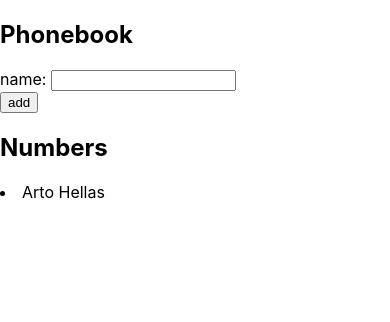
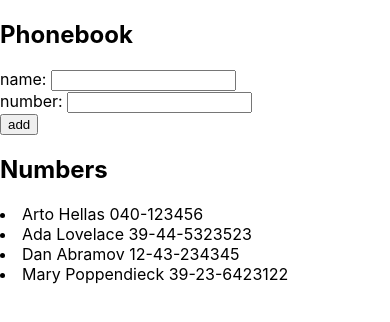
Before and after one commit to laurent-lao/fullstackopen-archived, a React (Create React App) app in the folder part2/phonebook/: page / in a window 390 px wide. Shown: the top 322 px of the page. Built offline with nearby package versions, Linux system fonts and the light colour scheme.

Commit message:
Update TelephoneBook

```diff
--- a/part2/phonebook/src/App.js
+++ b/part2/phonebook/src/App.js
@@ -1,33 +1,67 @@
-import React, { useState } from 'react'
+import React, { useState } from "react";
 
-const Debug = ({label, value}) => {
-  return (
-    <div>DEBUG: {label}={value}</div>
-  )
-}
-
-const ListPeople = ({people}) => {
+const Debug = ({ label, value }) => {
   return (
     <div>
-      {people.map(person =>
-        <li key={person.name}>{person.name}</li>
-      )}
+      DEBUG: {label}={value}
     </div>
-  )
-}
+  );
+};
+
+const ListPeople = ({ people }) => {
+  return (
+    <div>
+      {people.map((person) => (
+        <li key={person.name}>{person.name} {person.number}</li>
+      ))}
+    </div>
+  );
+};
 
 const App = () => {
-  const [ persons, setPersons ] = useState([
-    { name: 'Arto Hellas' }
+  const [persons, setPersons] = useState([
+    { name: 'Arto Hellas', number: '040-123456' },
+    { name: 'Ada Lovelace', number: '39-44-5323523' },
+    { name: 'Dan Abramov', number: '12-43-234345' },
+    { name: 'Mary Poppendieck', number: '39-23-6423122' }
   ])
-  const [ newName, setNewName ] = useState('')
+  const [newName, setNewName] = useState("");
+  const [newNumber, setNewNumber] = useState("");
+
+  const addPerson = (event) => {
+    event.preventDefault()
+    const personObject = {
+      name: newName,
+      number: newNumber,
+      id: persons.length + 1
+    }
+    const isPersonAlreadyExists = persons.find(person => person.name === personObject.name)
+
+    if (!isPersonAlreadyExists) {
+      setPersons(persons.concat(personObject))  // Satisfies "Never mutate state directly"
+      setNewName('')
+    } else {
+      window.alert(`${newName} is already added to phonebook`)
+    }
+  }
+
+  const handleNameChange = (event) => {
+    setNewName(event.target.value)
+  }
+
+  const handleNumberChange = (event) => {
+    setNewNumber(event.target.value)
+  }
 
   return (
     <div>
       <h2>Phonebook</h2>
-      <form>
+      <form onSubmit={addPerson}>
         <div>
-          name: <input />
+          name: <input value={newName} onChange={handleNameChange} />
+        </div>
+        <div>
+          number: <input value={newNumber} onChange={handleNumberChange} />
         </div>
         <div>
           <button type="submit">add</button>
@@ -36,7 +70,7 @@
       <h2>Numbers</h2>
       <ListPeople people={persons} />
     </div>
-  )
-}
+  );
+};
 
-export default App
+export default App;
```
